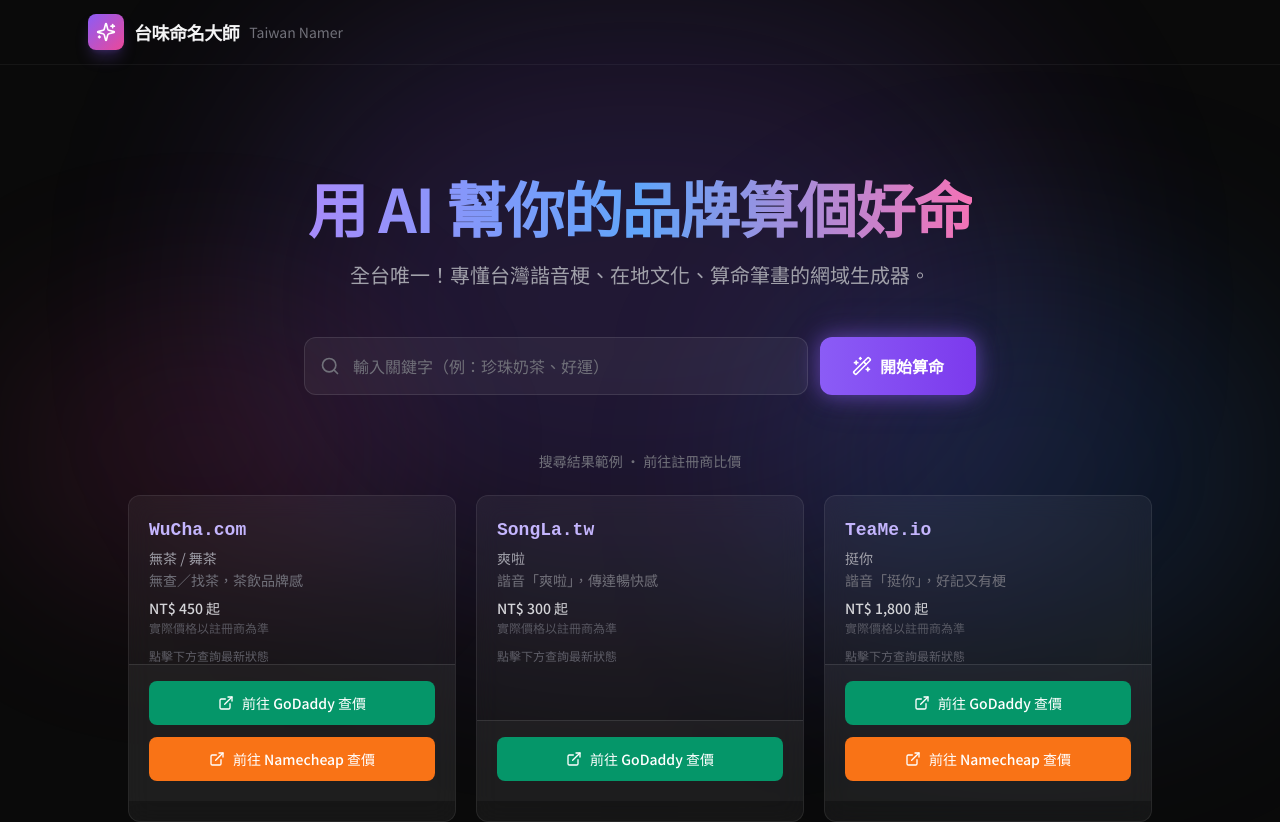
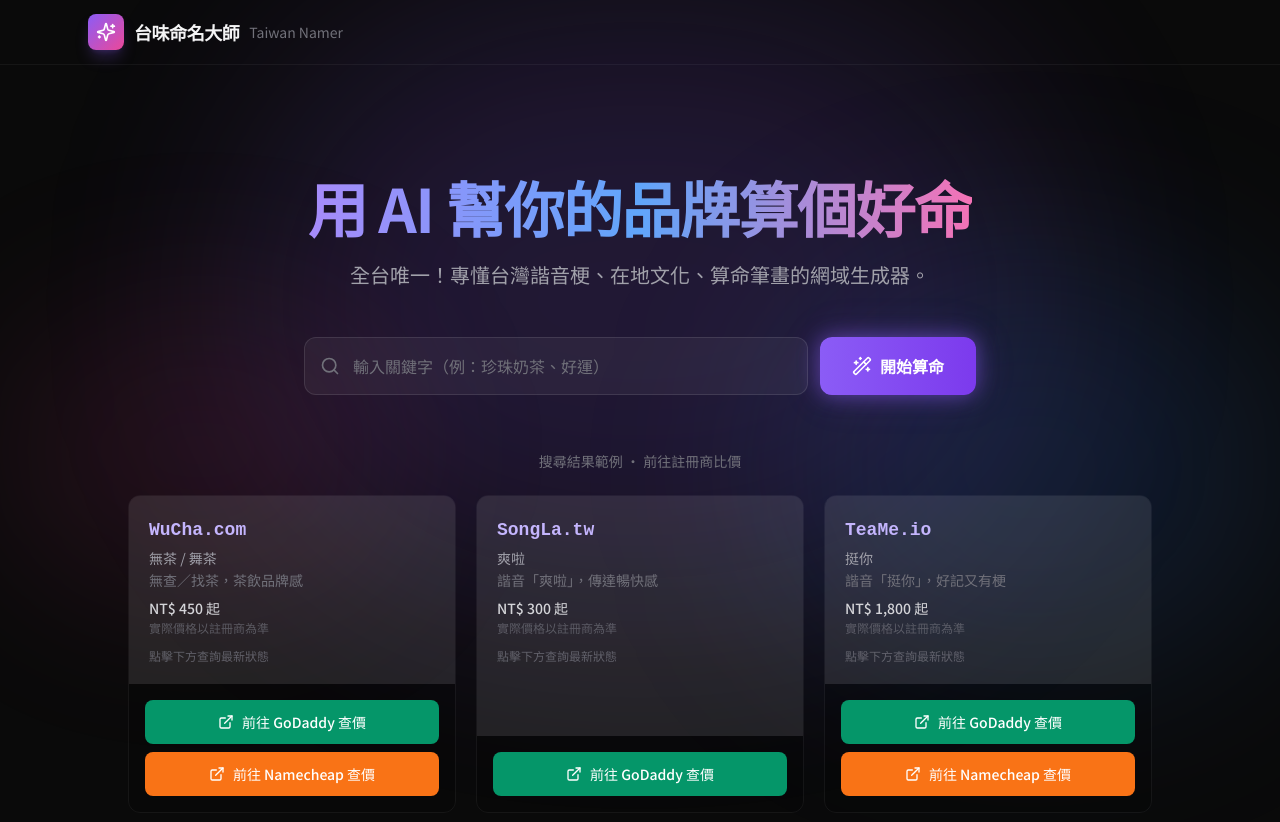
Before and after one commit to taiwan-namer/taiwan-namer, a Next.js app: page / in a window 1280 px wide. Shown: the top 822 px of the page. Built offline with nearby package versions, Linux system fonts and the light colour scheme.

Commit message:
Update UI and add affiliate buttons

```diff
--- a/app/page.tsx
+++ b/app/page.tsx
@@ -149,7 +149,7 @@
             {results && results.length > 0 && !loading && (
               <>
                 <p className="text-zinc-500 text-sm mb-6">AI 算命結果 · 前往註冊商比價</p>
-                <div className="grid grid-cols-1 lg:grid-cols-2 gap-5 max-w-4xl mx-auto">
+                <div className="grid grid-cols-1 lg:grid-cols-2 gap-5 max-w-4xl mx-auto items-stretch">
                   {results.map((item, i) => {
                     const domain = item.domain.replace(/^\s*https?:\/\//i, "").split("/")[0] || item.domain;
                     const showNamecheap = !isTwDomain(domain);
@@ -158,9 +158,10 @@
                     return (
                       <div
                         key={i}
-                        className="glass rounded-xl p-5 text-left hover:border-white/15 transition-colors border border-white/5 flex flex-col justify-between min-h-[280px]"
+                        className="h-full flex flex-col rounded-xl overflow-hidden border border-white/5 hover:border-white/15 transition-colors min-h-[260px]"
                       >
-                        <div>
+                        {/* Info Body — 網域、含義、價格 */}
+                        <div className="flex-1 min-h-0 p-5 bg-white/10 text-left">
                           <span className="font-mono font-semibold text-violet-300 text-lg break-all block mb-1">
                             {item.domain}
                           </span>
@@ -178,7 +179,8 @@
                           )}
                           <p className="text-zinc-500/80 text-xs">點擊下方查詢最新狀態</p>
                         </div>
-                        <div className="mt-auto mt-4 pt-4 border-t border-white/10 bg-white/[0.03] -mx-5 px-5 pb-5 flex flex-col gap-3">
+                        {/* Action Footer — 按鈕區，視覺切割 */}
+                        <div className="flex-shrink-0 p-4 bg-black/20 flex flex-col space-y-2">
                           <a
                             href={godaddyUrl}
                             target="_blank"
@@ -209,10 +211,10 @@
             {!loading && !error && !results?.length && (
               <>
                 <p className="text-zinc-500 text-sm mb-6">搜尋結果範例 · 前往註冊商比價</p>
-                <div className="grid grid-cols-1 md:grid-cols-2 lg:grid-cols-3 gap-5 max-w-5xl mx-auto">
-                  {/* 範例 1 .com — 雙按鈕，垂直堆疊 */}
-                  <div className="glass rounded-xl p-5 text-left hover:border-white/15 transition-colors border border-white/5 flex flex-col justify-between min-h-[280px]">
-                    <div>
+                <div className="grid grid-cols-1 md:grid-cols-2 lg:grid-cols-3 gap-5 max-w-5xl mx-auto items-stretch">
+                  {/* 範例 1 .com — Header + Footer，雙按鈕垂直堆疊 */}
+                  <div className="h-full flex flex-col rounded-xl overflow-hidden border border-white/5 hover:border-white/15 transition-colors min-h-[260px]">
+                    <div className="flex-1 min-h-0 p-5 bg-white/10 text-left">
                       <span className="font-mono font-semibold text-violet-300 text-lg block mb-1">WuCha.com</span>
                       <p className="text-zinc-400 text-sm mb-0.5">無茶 / 舞茶</p>
                       <p className="text-zinc-500 text-sm mb-2">無查／找茶，茶飲品牌感</p>
@@ -220,7 +222,7 @@
                       <p className="text-zinc-500/70 text-xs mb-3" title="實際價格以註冊商為準">實際價格以註冊商為準</p>
                       <p className="text-zinc-500/80 text-xs">點擊下方查詢最新狀態</p>
                     </div>
-                    <div className="mt-auto mt-4 pt-4 border-t border-white/10 bg-white/[0.03] -mx-5 px-5 pb-5 flex flex-col gap-3">
+                    <div className="flex-shrink-0 p-4 bg-black/20 flex flex-col space-y-2">
                       <a href="https://www.godaddy.com/domainsearch/find?checkAvail=1&domainToCheck=WuCha.com" target="_blank" rel="noopener noreferrer" className="w-full inline-flex items-center justify-center gap-2 px-4 py-3 rounded-lg bg-emerald-600 hover:bg-emerald-500 text-white text-sm font-medium transition-colors min-h-[44px]">
                         <ExternalLink className="w-4 h-4 shrink-0" />前往 GoDaddy 查價
                       </a>
@@ -229,9 +231,9 @@
                       </a>
                     </div>
                   </div>
-                  {/* 範例 2 .tw — 僅 GoDaddy，長條按鈕 */}
-                  <div className="glass rounded-xl p-5 text-left hover:border-white/15 transition-colors border border-white/5 flex flex-col justify-between min-h-[280px]">
-                    <div>
+                  {/* 範例 2 .tw — 僅 GoDaddy */}
+                  <div className="h-full flex flex-col rounded-xl overflow-hidden border border-white/5 hover:border-white/15 transition-colors min-h-[260px]">
+                    <div className="flex-1 min-h-0 p-5 bg-white/10 text-left">
                       <span className="font-mono font-semibold text-violet-300 text-lg block mb-1">SongLa.tw</span>
                       <p className="text-zinc-400 text-sm mb-0.5">爽啦</p>
                       <p className="text-zinc-500 text-sm mb-2">諧音「爽啦」，傳達暢快感</p>
@@ -239,15 +241,15 @@
                       <p className="text-zinc-500/70 text-xs mb-3" title="實際價格以註冊商為準">實際價格以註冊商為準</p>
                       <p className="text-zinc-500/80 text-xs">點擊下方查詢最新狀態</p>
                     </div>
-                    <div className="mt-auto mt-4 pt-4 border-t border-white/10 bg-white/[0.03] -mx-5 px-5 pb-5 flex flex-col gap-3">
+                    <div className="flex-shrink-0 p-4 bg-black/20 flex flex-col space-y-2">
                       <a href="https://www.godaddy.com/domainsearch/find?checkAvail=1&domainToCheck=SongLa.tw" target="_blank" rel="noopener noreferrer" className="w-full inline-flex items-center justify-center gap-2 px-4 py-3 rounded-lg bg-emerald-600 hover:bg-emerald-500 text-white text-sm font-medium transition-colors min-h-[44px]">
                         <ExternalLink className="w-4 h-4 shrink-0" />前往 GoDaddy 查價
                       </a>
                     </div>
                   </div>
-                  {/* 範例 3 .io — 雙按鈕，垂直堆疊 */}
-                  <div className="glass rounded-xl p-5 text-left hover:border-white/15 transition-colors border border-white/5 flex flex-col justify-between min-h-[280px]">
-                    <div>
+                  {/* 範例 3 .io — Header + Footer，雙按鈕垂直堆疊 */}
+                  <div className="h-full flex flex-col rounded-xl overflow-hidden border border-white/5 hover:border-white/15 transition-colors min-h-[260px]">
+                    <div className="flex-1 min-h-0 p-5 bg-white/10 text-left">
                       <span className="font-mono font-semibold text-violet-300 text-lg block mb-1">TeaMe.io</span>
                       <p className="text-zinc-400 text-sm mb-0.5">挺你</p>
                       <p className="text-zinc-500 text-sm mb-2">諧音「挺你」，好記又有梗</p>
@@ -255,7 +257,7 @@
                       <p className="text-zinc-500/70 text-xs mb-3" title="實際價格以註冊商為準">實際價格以註冊商為準</p>
                       <p className="text-zinc-500/80 text-xs">點擊下方查詢最新狀態</p>
                     </div>
-                    <div className="mt-auto mt-4 pt-4 border-t border-white/10 bg-white/[0.03] -mx-5 px-5 pb-5 flex flex-col gap-3">
+                    <div className="flex-shrink-0 p-4 bg-black/20 flex flex-col space-y-2">
                       <a href="https://www.godaddy.com/domainsearch/find?checkAvail=1&domainToCheck=TeaMe.io" target="_blank" rel="noopener noreferrer" className="w-full inline-flex items-center justify-center gap-2 px-4 py-3 rounded-lg bg-emerald-600 hover:bg-emerald-500 text-white text-sm font-medium transition-colors min-h-[44px]">
                         <ExternalLink className="w-4 h-4 shrink-0" />前往 GoDaddy 查價
                       </a>
```
